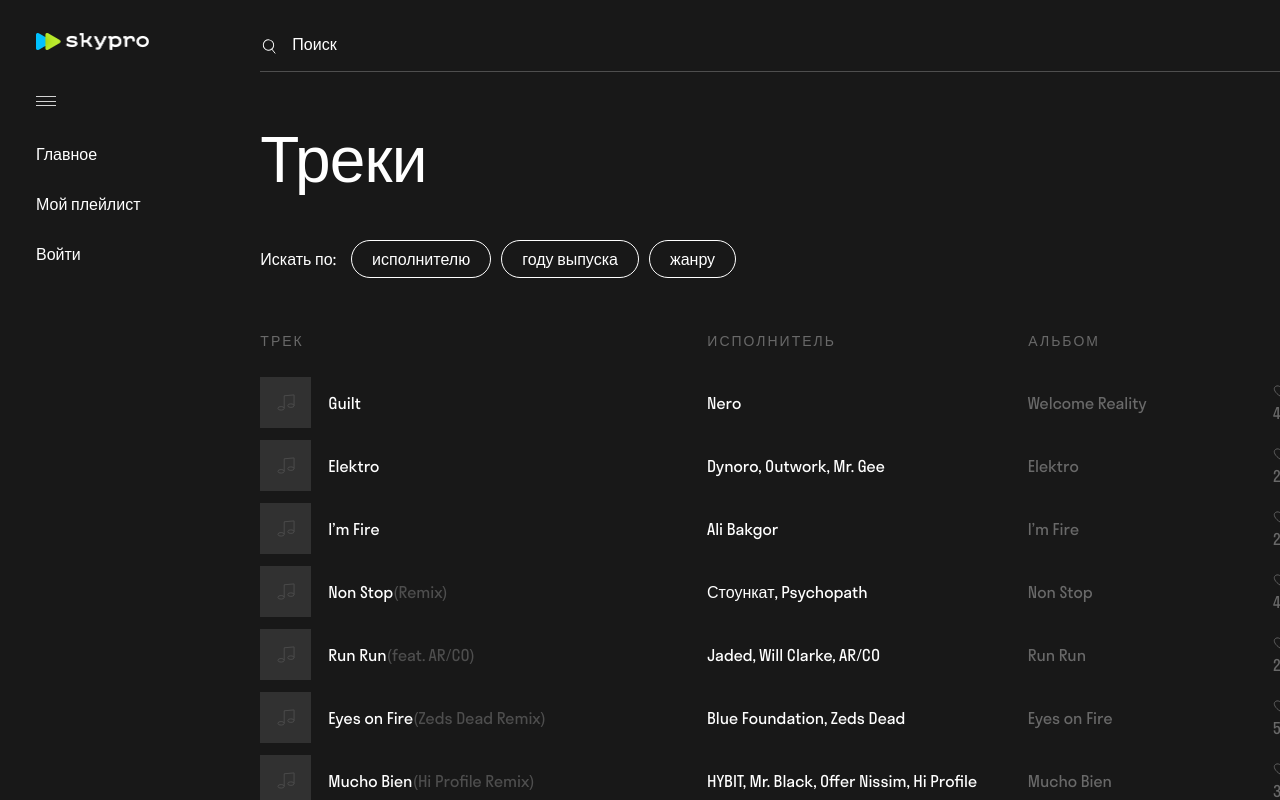
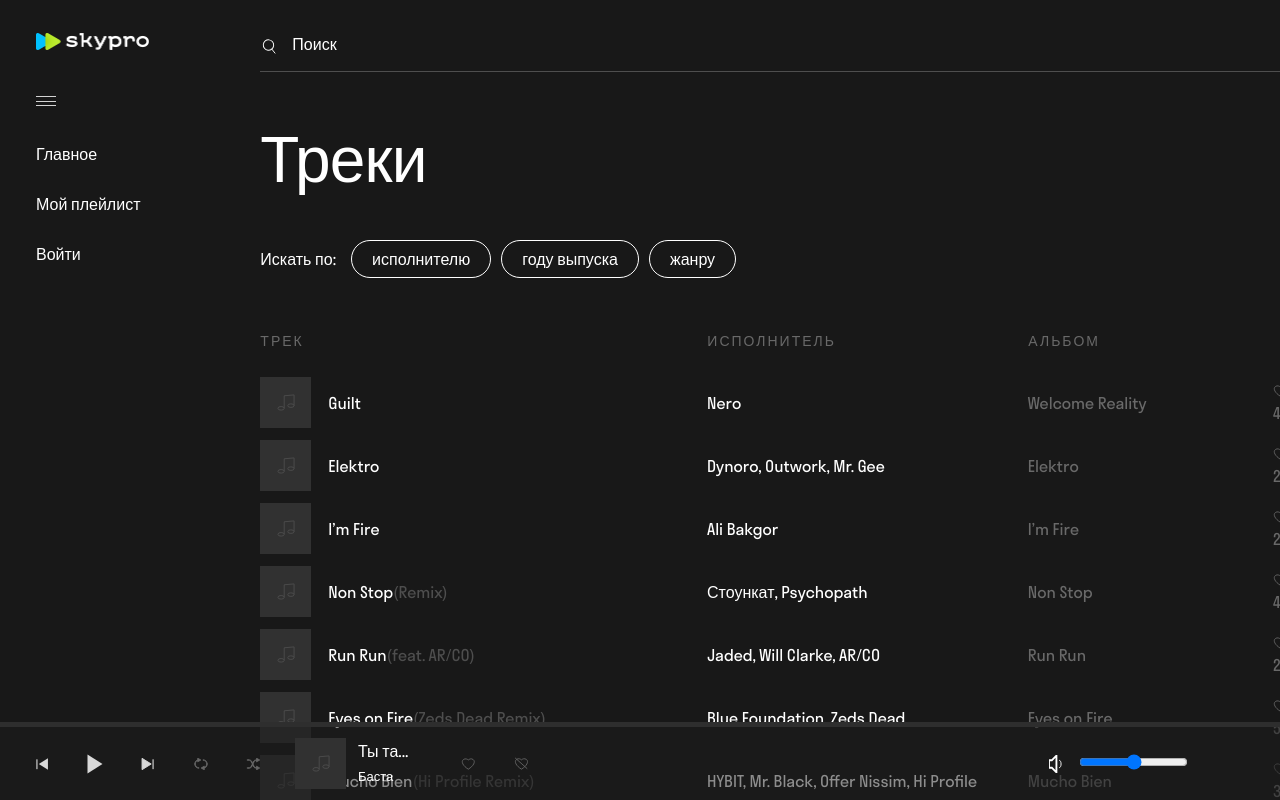
Before and after one commit to Vera869/skypro-music, a React (Create React App) app: page / in a window 1280 px wide. Built offline with nearby package versions, Linux system fonts and the light colour scheme.

Commit message:
+AudioPlayer

```diff
--- a/src/App.jsx
+++ b/src/App.jsx
@@ -1,7 +1,7 @@
 import './App.css'
 import SideBar from './components/SideBar/Sidebar.jsx'
 import CenterBlock from './components/CenterBlock/CenterBlock.jsx'
-// import AudioPlayer from './components/Player/AudioPlayer.jsx'
+import AudioPlayer from './components/Player/AudioPlayer.jsx'
 import NavMenu from './components/NavMenu/NavMenu.jsx'
 
 function App() {
@@ -13,8 +13,9 @@ function App() {
             <NavMenu />
             <CenterBlock />
             <SideBar />
+            <AudioPlayer />
           </main>
-          {/* <AudioPlayer /> */}
+
           <footer className="footer"></footer>
         </div>
       </div>
--- a/src/components/Player/AudioPlayer.jsx
+++ b/src/components/Player/AudioPlayer.jsx
@@ -1,4 +1,4 @@
-import "./AudioPlayer.css"
+import "./Audioplayer.css"
 
 function AudioPlayer () {
    return (
--- a/src/components/Player/Audioplayer.css
+++ b/src/components/Player/Audioplayer.css
@@ -184,8 +184,10 @@
    justify-content: center;
    margin-right: 12px;
    -ms-grid-row: 1;
+   grid-row: 1;
    -ms-grid-row-span: 2;
    -ms-grid-column: 1;
+   grid-column: 1;
    grid-area: image;
  }
 
@@ -198,7 +200,9 @@
 
  .track-play__author {
    -ms-grid-row: 1;
+   grid-row: 1;
    -ms-grid-column: 2;
+   grid-column: 2;
    grid-area: author;
    min-width: 49px;
  }
@@ -214,7 +218,9 @@
 
  .track-play__album {
    -ms-grid-row: 2;
+   grid-row: 2;
    -ms-grid-column: 2;
+   grid-column: 2;
    grid-area: album;
    min-width: 49px;
  }
```
